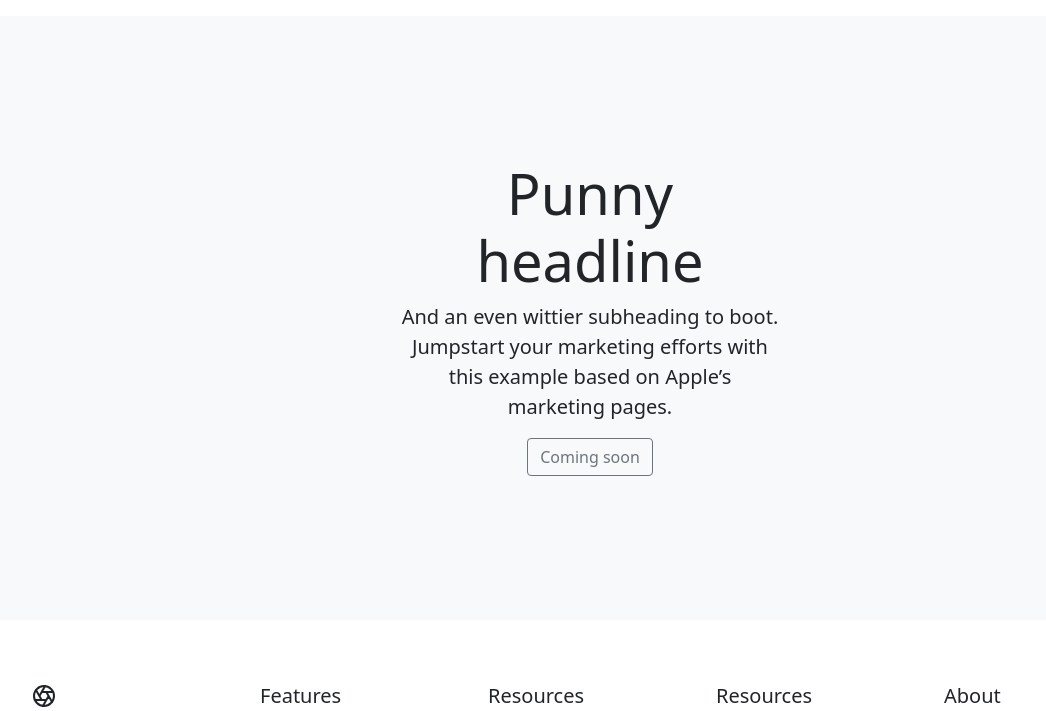
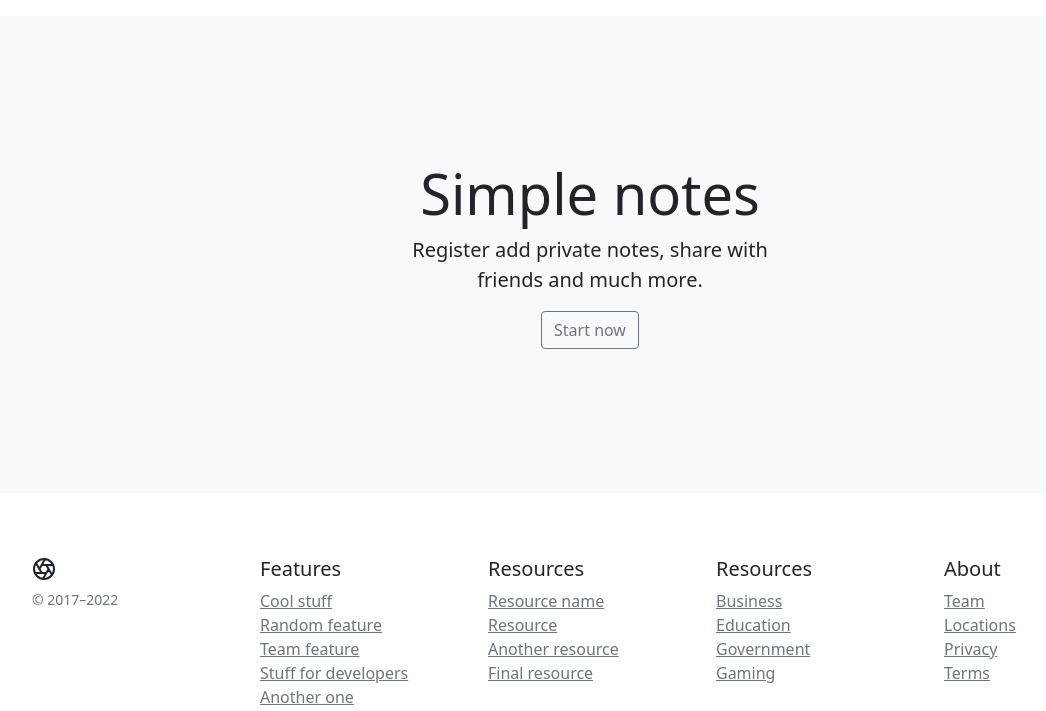
Before and after one commit to akrutovs/flask_notes_project, a Flask app: page /home in a window 1280 px wide. Shown: the top 711 px of the page, without its empty margins (50-1096 px from the left). Run offline with Flask 2, Linux system fonts and the light colour scheme.

Commit message:
add home page

```diff
--- a/app.py
+++ b/app.py
@@ -1,6 +1,9 @@
 from flask import Flask, render_template, url_for
+from flask_sqlalchemy import SQLAlchemy
+app = Flask(__name__)
 
-app = Flask(__name__)
+app.config['SQLALCHEMY_DATABASE_URI'] = 'sqlite:////tmp/test.db'
+db = SQLAlchemy(app)
 
 
 @app.route('/')
--- a/templates/base.html
+++ b/templates/base.html
@@ -5,25 +5,22 @@
     <meta name="viewport"
           content="width=device-width, user-scalable=no, initial-scale=1.0, maximum-scale=1.0, minimum-scale=1.0">
     <meta http-equiv="X-UA-Compatible" content="ie=edge">
-    <link rel = "stylesheet" href="https://cdn.jsdelivr.net/npm/bootstrap@5.1.3/dist/css/bootstrap.min.css">
-    <title> {% block title %} {% endblock%}</title>
+    <link rel="stylesheet" href="https://cdn.jsdelivr.net/npm/bootstrap@5.1.3/dist/css/bootstrap.min.css">
+    <title> {% block title %} {% endblock %}</title>
 </head>
 <body>
-<div class="position-relative overflow-hidden p-3 p-md-5 m-md-3 text-center bg-light">
-    <div class="col-md-5 p-lg-5 mx-auto my-5">
-      <h1 class="display-4 fw-normal">Punny headline</h1>
-      <p class="lead fw-normal">And an even wittier subheading to boot. Jumpstart your marketing efforts with this example based on Apple’s marketing pages.</p>
-      <a class="btn btn-outline-secondary" href="#">Coming soon</a>
-    </div>
-    <div class="product-device shadow-sm d-none d-md-block"></div>
-    <div class="product-device product-device-2 shadow-sm d-none d-md-block"></div>
-  </div>
 
+{% block body %} {% endblock %}
 
 <footer class="container py-5">
     <div class="row">
         <div class="col-12 col-md">
-      <svg xmlns="http://www.w3.org/2000/svg" width="24" height="24" fill="none" stroke="currentColor" stroke-linecap="round" stroke-linejoin="round" stroke-width="2" class="d-block mb-2" role="img" viewBox="0 0 24 24"><title>Product</title><circle cx="12" cy="12" r="10"></circle><path d="M14.31 8l5.74 9.94M9.69 8h11.48M7.38 12l5.74-9.94M9.69 16L3.95 6.06M14.31 16H2.83m13.79-4l-5.74 9.94"></path></svg>
+            <svg xmlns="http://www.w3.org/2000/svg" width="24" height="24" fill="none" stroke="currentColor"
+                 stroke-linecap="round" stroke-linejoin="round" stroke-width="2" class="d-block mb-2" role="img"
+                 viewBox="0 0 24 24"><title>Product</title>
+                <circle cx="12" cy="12" r="10"></circle>
+                <path d="M14.31 8l5.74 9.94M9.69 8h11.48M7.38 12l5.74-9.94M9.69 16L3.95 6.06M14.31 16H2.83m13.79-4l-5.74 9.94"></path>
+            </svg>
             <small class="d-block mb-3 text-muted">© 2017–2022</small>
         </div>
         <div class="col-6 col-md">
@@ -66,6 +63,6 @@
         </div>
     </div>
 </footer>
-{% block body %} {% endblock%}
+
 </body>
 </html>
--- a/templates/index.html
+++ b/templates/index.html
@@ -1,9 +1,17 @@
-{% extends 'base.html'%}
+{% extends 'base.html' %}
 
 {% block title %}
-<h1>Страницы про нас </h1>
+    <h1> </h1>
 {% endblock %}
 
 {% block body %}
-
+    <div class="position-relative overflow-hidden p-3 p-md-5 m-md-3 text-center bg-light">
+        <div class="col-md-5 p-lg-5 mx-auto my-5">
+            <h1 class="display-4 fw-normal">Simple notes</h1>
+            <p class="lead fw-normal">Register add private notes, share with friends and much more.</p>
+            <a class="btn btn-outline-secondary" href="/about">Start now</a>
+        </div>
+        <div class="product-device shadow-sm d-none d-md-block"></div>
+        <div class="product-device product-device-2 shadow-sm d-none d-md-block"></div>
+    </div>
 {% endblock %}
```
Lines whose indentation alone changed are shown as unchanged.
